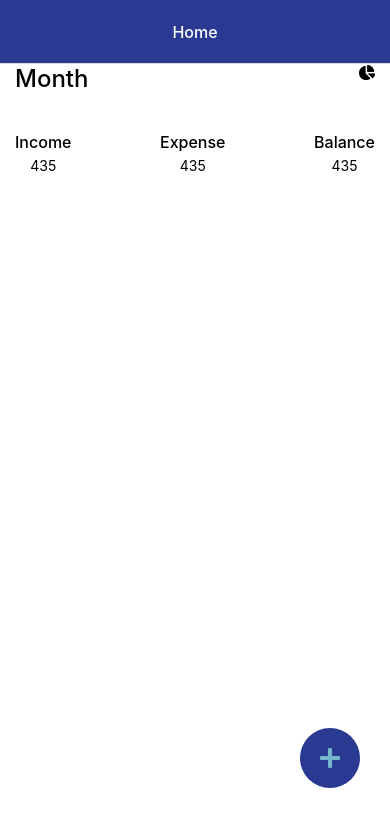
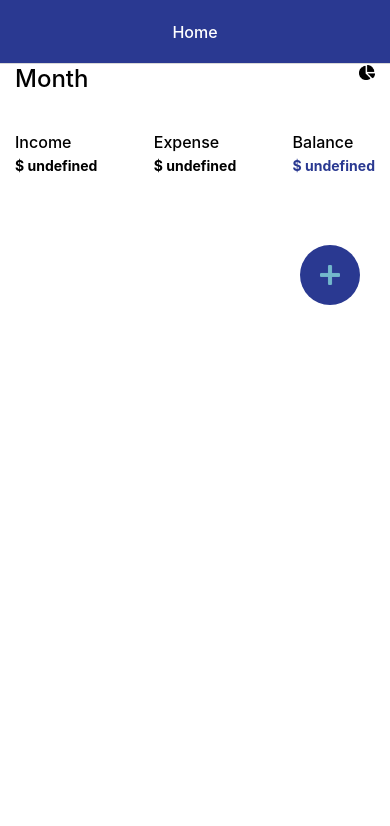
Before and after one commit to mowais103/ExpenseTracker, a React Native app: screen /HomeScreen in a window 390 px wide. Shown: the top 826 px of the page. Built offline with nearby package versions, Linux system fonts and the light colour scheme.

Commit message:
chore: style income statement component

```diff
--- a/src/screens/HomeScreen/IncomeStatement.tsx
+++ b/src/screens/HomeScreen/IncomeStatement.tsx
@@ -1,10 +1,11 @@
 import React from 'react';
 import {StyleSheet, View, Text} from 'react-native';
+import {Colors} from '../../styles/common';
 
 type IncomeStatementProps = {
-  Income: string;
-  Expense: string;
-  Balance: string;
+  income: string;
+  expense: number;
+  balance: string;
 };
 
 const styles = StyleSheet.create({
@@ -12,7 +13,6 @@ const styles = StyleSheet.create({
     flexDirection: 'row',
     justifyContent: 'space-between',
     paddingVertical: 15,
-    flex: 1,
   },
   header: {
     fontWeight: '500',
@@ -22,26 +22,36 @@ const styles = StyleSheet.create({
     paddingTop: 5,
     fontSize: 14,
     textAlign: 'center',
+    fontWeight: 'bold',
+  },
+  incomeTextColor: {
+    color: Colors.darkGreen,
+  },
+  expenseTextColor: {
+    color: Colors.red,
+  },
+  balanceTextColor: {
+    color: Colors.navyBlue,
   },
 });
 
-const IncomeStatement = ({Income, Expense, Balance}: IncomeStatementProps) => (
-  <>
+const IncomeStatement = ({income, expense, balance}: IncomeStatementProps) => (
   <View style={styles.container}>
     <View>
       <Text style={styles.header}>Income</Text>
-        <Text style={styles.text}>435</Text>
+      <Text style={[styles.text, styles.incomeTextColor]}>{`$ ${income}`}</Text>
     </View>
     <View>
       <Text style={styles.header}>Expense</Text>
-        <Text style={styles.text}>435</Text>
+      <Text
+        style={[styles.text, styles.expenseTextColor]}>{`$ ${expense}`}</Text>
     </View>
     <View>
       <Text style={styles.header}>Balance</Text>
-        <Text style={styles.text}>435</Text>
+      <Text
+        style={[styles.text, styles.balanceTextColor]}>{`$ ${balance}`}</Text>
     </View>
   </View>
-  </>
 );
 
 export {IncomeStatement};
```
Lines whose indentation alone changed are shown as unchanged.
